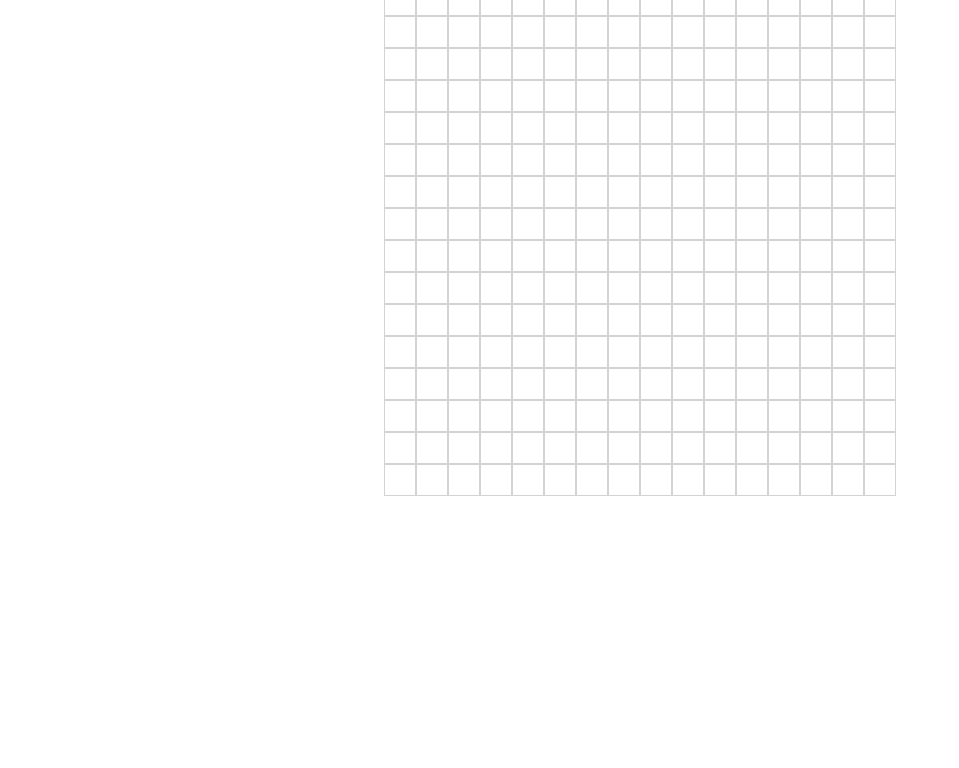
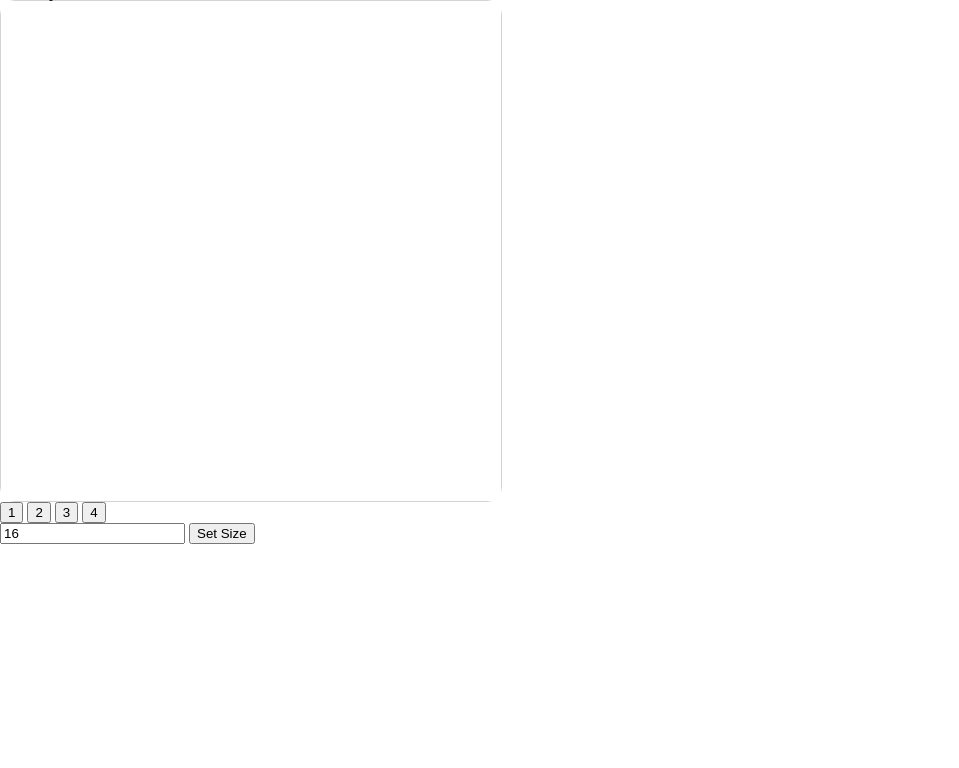
Before and after one commit to JJeris/etch-a-sketch, a plain HTML site: page index.html in a window 1280 px wide. Shown: the part 32-800 px from the top of the page, without its empty margins (0-959 px from the left). Drawn offline with Linux system fonts and the light colour scheme.

Commit message:
Rework div grid with css grid

```diff
--- a/index.html
+++ b/index.html
@@ -4,6 +4,7 @@
     <meta charset="UTF-8">
     <meta http-equiv="X-UA-Compatible" content="IE=edge">
     <meta name="viewport" content="width=device-width, initial-scale=1.0">
+    <link rel="stylesheet" href="reset.css">
     <link rel="stylesheet" href="styles.css">
     <title>Etch A Sketch | JJeris</title>
 </head>
@@ -13,32 +14,42 @@
             <h1 class="logo">Etch-a-sketch</h1>
         </div>
     </header>
-    <main class="container">
+    <main>
+        <section class="flex-container">
+            <div><h1>Sketch-pad</h1></div>
+            <div class="content">
+                <div class="board"></div>
+                <div class="options">
+                    <button>1</button>
+                    <button>2</button>
+                    <button>3</button>
+                    <button>4</button>
+                </div>
+                <div>
+                    <input type="number" placeholder="Size" value="16" id="size" onchange="changeSize(this.value)">
+                    <button>Set Size</button>
+                </div>
+            </div>
 
-    <!-- <div class="row">
-        <div class="column">1</div>
-        <div class="column">2</div>
-        <div class="column">3</div>
-        <div class="column">4</div>
-        <div class="column">5</div>
-        <div class="column">6</div>
-        <div class="column">7</div>
-        <div class="column">8</div>
-        <div class="column">9</div>
-        <div class="column">10</div>
-        <div class="column">11</div>
-        <div class="column">12</div>
-        <div class="column">13</div>
-        <div class="column">14</div>
-        <div class="column">15</div>
-        <div class="column">16</div>
-    </div> -->
+        </section>
 
 
     </main>
     <footer>
 
     </footer>
-    <script src="main.js"></script>
+
 </body>
+<script src="main.js"></script>
 </html>
+
+
+<!-- <form action="">
+    <input type="number" placeholder="Size" id="size">
+    <button onclick="changeSize()">Change Size</button>
+</form>
+    <section class="container">
+
+    </section>
+
+ -->
--- a/main.js
+++ b/main.js
@@ -1,64 +1,147 @@
-function getRow(){
-    /* Creates a div with a class of 'row'. */
-
-    const row = document.createElement('div');
-    row.classList.add('row');
-    return row;
-}
-
-function getColumn(){
-    /* Creates a div with a class of 'column'. */
-
-    const column = document.createElement('div');
-    column.classList.add('column');
-    return column;
-}
+let color = "black";
 
 function getDiv() {
     /* Create a div with a class of 'grid-div'. */
 
     const div = document.createElement('div');
     div.classList.add('grid-div');
+    div.style.backgroundColor = "white";
+    // div.style.border = "1px solid red";
     return div;
 }
-
-function createGrid () {
-    /* Creates the 16X16 grid of divs. */
-
-    const container = document.querySelector('.container');
-    let counter = 1;
-    for (let i = 1; i <= 16; i++) {
-        row = getRow();
-
-        for (let j = 1; j <= 16; j++) {
-            column = getColumn();
-            div = getDiv();
-
-            // div.textContent = counter++;
-            column.appendChild(div);
-            row.appendChild(column);
-        }
-        container.appendChild(row);
+function changeSize(size) {
+    /* Sets a cusstom size to the canvas. */
+    if (size >= 2 && size <= 100) {
+        deleteBoard();
+        populateBoard(size)
     }
-
+    else {
+        console.log("ERORR: Too many squares.");
+        return;
+    }
 
 }
 
-
-function paintGrid(){
-    const divs = document.querySelectorAll('.grid-div');
-
-    divs.forEach((div) =>
-    div.addEventListener(('mouseover'), () => {
-        div.classList.add('coloured');
-    }));
-
+function deleteBoard() {
+    /* Deletes existing board. */
+    const board = document.querySelector(".board");
+    // board.textContent = "";
+    let squares = board.querySelectorAll(".grid-div");
+    squares.forEach((div) => div.remove());
 }
 
+function colorSquare() {
+    this.style.backgroundColor = color;
+}
 
-createGrid();
+function aaa(square) {
+    // square.addEventListener("mouseover", ()=> {
+    //     square.style.backgroundColor = color;
 
-paintGrid();
+    // });
+    square.addEventListener("mouseover", colorSquare);
+}
+
+function populateBoard(size = 16) {
+    const board = document.querySelector(".board");
+    let squares = board.querySelectorAll("div");
+    squares.forEach((div) => div.remove());
+
+    board.style.gridTemplateColumns = `repeat(${size}, 1fr)`;
+    board.style.gridTemplateRows = `repeat(${size}, 1fr)`;
+
+    for (let i = 0; i < size*size; i++) {
+        let square = getDiv();
+        aaa(square);
+        square.style.backgroundColor = "white";
+        board.insertAdjacentElement("beforeend", square);
+    }
+}
+
+populateBoard(16)
+
+
+
+
+
+
+
+
+
+
+
+
+
+
+
+
+// // FLEXBOX
+// function getRow(){
+//     /* Creates a div with a class of 'row'. */
+
+//     const row = document.createElement('div');
+//     row.classList.add('row');
+//     return row;
+// }
+
+// function getColumn(){
+//     /* Creates a div with a class of 'column'. */
+
+//     const column = document.createElement('div');
+//     column.classList.add('column');
+//     return column;
+// }
+
+// function getDiv() {
+//     /* Create a div with a class of 'grid-div'. */
+
+//     const div = document.createElement('div');
+//     div.classList.add('grid-div');
+//     return div;
+// }
+
+// function changeSize() {
+//     /* Sets a cusstom size to the canvas. */
+
+//     const size = document.querySelector('#size');
+//     createGrid(size, size);
+// }
+
+// function createGrid (x = 16, y = 16) {
+//     /* Creates the 16X16 grid of divs. */
+
+//     const container = document.querySelector('.container');
+//     let counter = 1;
+//     for (let i = 1; i <= y; i++) {
+//         row = getRow();
+
+//         for (let j = 1; j <= x; j++) {
+//             column = getColumn();
+//             div = getDiv();
+
+//             // div.textContent = counter++;
+//             column.appendChild(div);
+//             row.appendChild(column);
+//         }
+//         container.appendChild(row);
+//     }
+// }
+
+
+// function paintGrid(){
+//     const divs = document.querySelectorAll('.grid-div');
+
+//     divs.forEach((div) =>
+//     div.addEventListener(('mouseover'), () => {
+//         div.classList.add('coloured');
+//     }));
+
+// }
+
+
+// // createGrid();
+
+// // paintGrid();
 
 
 
--- /dev/null
+++ b/reset.css
@@ -0,0 +1,48 @@
+/* http://meyerweb.com/eric/tools/css/reset/
+   v2.0 | 20110126
+   License: none (public domain)
+*/
+
+html, body, div, span, applet, object, iframe,
+h1, h2, h3, h4, h5, h6, p, blockquote, pre,
+a, abbr, acronym, address, big, cite, code,
+del, dfn, em, img, ins, kbd, q, s, samp,
+small, strike, strong, sub, sup, tt, var,
+b, u, i, center,
+dl, dt, dd, ol, ul, li,
+fieldset, form, label, legend,
+table, caption, tbody, tfoot, thead, tr, th, td,
+article, aside, canvas, details, embed,
+figure, figcaption, footer, header, hgroup,
+menu, nav, output, ruby, section, summary,
+time, mark, audio, video {
+	margin: 0;
+	padding: 0;
+	border: 0;
+	font-size: 100%;
+	font: inherit;
+	vertical-align: baseline;
+}
+/* HTML5 display-role reset for older browsers */
+article, aside, details, figcaption, figure,
+footer, header, hgroup, menu, nav, section {
+	display: block;
+}
+body {
+	line-height: 1;
+}
+ol, ul {
+	list-style: none;
+}
+blockquote, q {
+	quotes: none;
+}
+blockquote:before, blockquote:after,
+q:before, q:after {
+	content: '';
+	content: none;
+}
+table {
+	border-collapse: collapse;
+	border-spacing: 0;
+}
--- a/styles.css
+++ b/styles.css
@@ -1,80 +1,82 @@
-/* http://meyerweb.com/eric/tools/css/reset/
-   v2.0 | 20110126
-   License: none (public domain)
-*/
-
-html, body, div, span, applet, object, iframe,
-h1, h2, h3, h4, h5, h6, p, blockquote, pre,
-a, abbr, acronym, address, big, cite, code,
-del, dfn, em, img, ins, kbd, q, s, samp,
-small, strike, strong, sub, sup, tt, var,
-b, u, i, center,
-dl, dt, dd, ol, ul, li,
-fieldset, form, label, legend,
-table, caption, tbody, tfoot, thead, tr, th, td,
-article, aside, canvas, details, embed,
-figure, figcaption, footer, header, hgroup,
-menu, nav, output, ruby, section, summary,
-time, mark, audio, video {
-	margin: 0;
-	padding: 0;
-	border: 0;
-	font-size: 100%;
-	font: inherit;
-	vertical-align: baseline;
-}
-/* HTML5 display-role reset for older browsers */
-article, aside, details, figcaption, figure,
-footer, header, hgroup, menu, nav, section {
-	display: block;
-}
-body {
-	line-height: 1;
-}
-ol, ul {
-	list-style: none;
-}
-blockquote, q {
-	quotes: none;
-}
-blockquote:before, blockquote:after,
-q:before, q:after {
-	content: '';
-	content: none;
-}
-table {
-	border-collapse: collapse;
-	border-spacing: 0;
+.board {
+    height: 500px;
+    width: 500px;
+    display: grid;
+    border: 1px solid lightgray;
+    border-radius: 15px;
 }
 
 
-/* DIVS */
+
+
+
+
+
+
+
+
+
+
+
+
+
+
+
+
+
+
+
+
+
+
+
+
+
+
+
+
+
+
+
+
+/*
+header .inner-column {
+    display: flex;
+    align-items: center;
+    justify-content: center;
+    text-align: center;
+}
+
 .container {
-    /* display: flex;
-    flex-wrap: wrap; */
+    display: flex;
+    flex-wrap: wrap;
     display: flex;
     flex-direction: column;
     justify-content: center;
     align-items: center;
     max-width: 1200px;
     margin: 0 auto;
+
 }
 
 .row {
     display: flex;
+    flex-direction: row;
+
 }
 
 .column {
+    flex: 1;
 
 }
 
 .grid-div{
+    width: 30px;
     height: 30px;
-    width: 30px;
     border: 1px solid lightgrey;
 
 }
 
 .coloured {
     background-color: black;
-}
+} */
```
